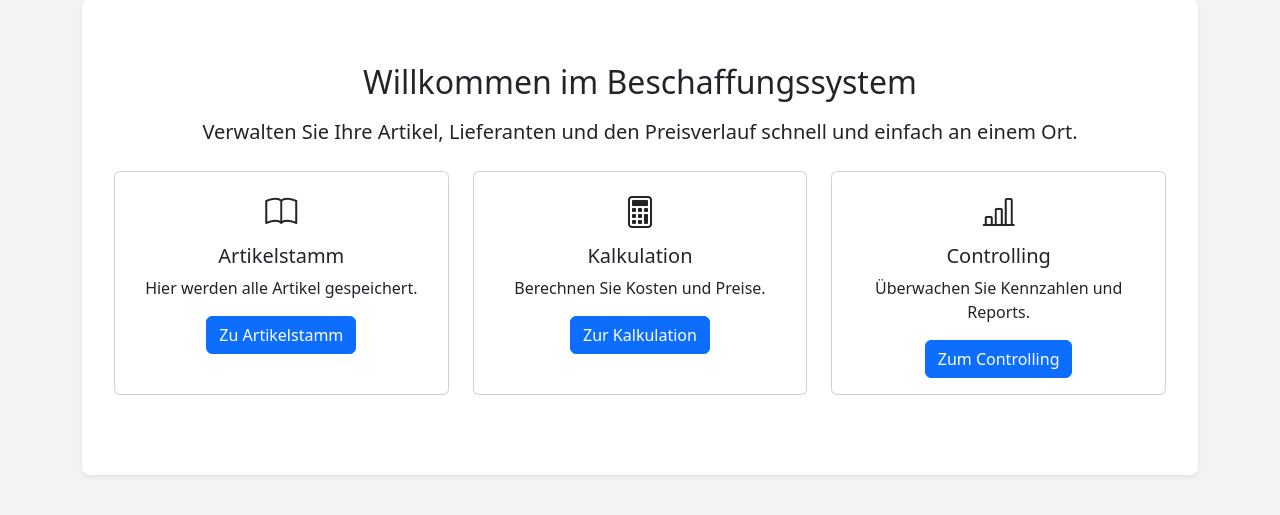
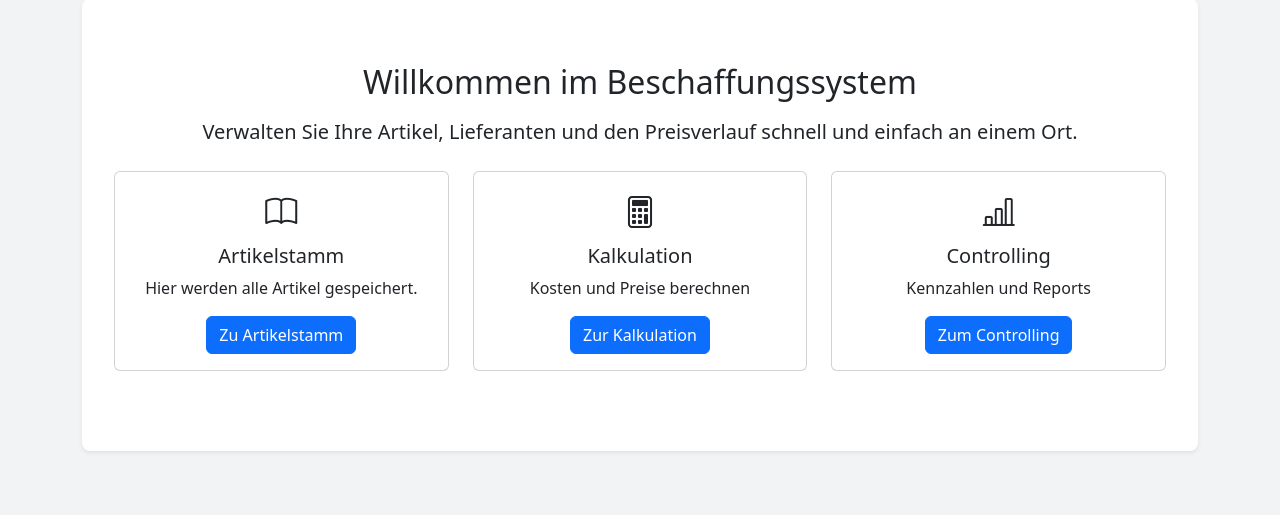
Before and after one commit to Genkhis/master, a Python web app: template procurement-frontend/flask_frontend/templates/index.html in a window 1280 px wide. Shown: the part 105-620 px from the top of the page. Run offline with Jinja, Linux system fonts and the light colour scheme; the template is opened without the code that fills it, so the values that code supplies are empty.

Commit message:
small text changes

```diff
--- a/procurement-frontend/flask_frontend/templates/index.html
+++ b/procurement-frontend/flask_frontend/templates/index.html
@@ -64,7 +64,7 @@
                         <div class="card-body text-center">
                             <i class="bi bi-calculator" style="font-size: 2rem;"></i>
                             <h5 class="card-title mt-2">Kalkulation</h5>
-                            <p class="card-text">Berechnen Sie Kosten und Preise.</p>
+                            <p class="card-text">Kosten und Preise berechnen</p>
                             <a href="{{ url_for('kalkulation') }}" class="btn btn-primary">Zur Kalkulation</a>
                         </div>
                     </div>
@@ -74,7 +74,7 @@
                         <div class="card-body text-center">
                             <i class="bi bi-bar-chart-line" style="font-size: 2rem;"></i>
                             <h5 class="card-title mt-2">Controlling</h5>
-                            <p class="card-text">Überwachen Sie Kennzahlen und Reports.</p>
+                            <p class="card-text">Kennzahlen und Reports</p>
                             <a href="{{ url_for('controlling') }}" class="btn btn-primary">Zum Controlling</a>
                         </div>
                     </div>
```
